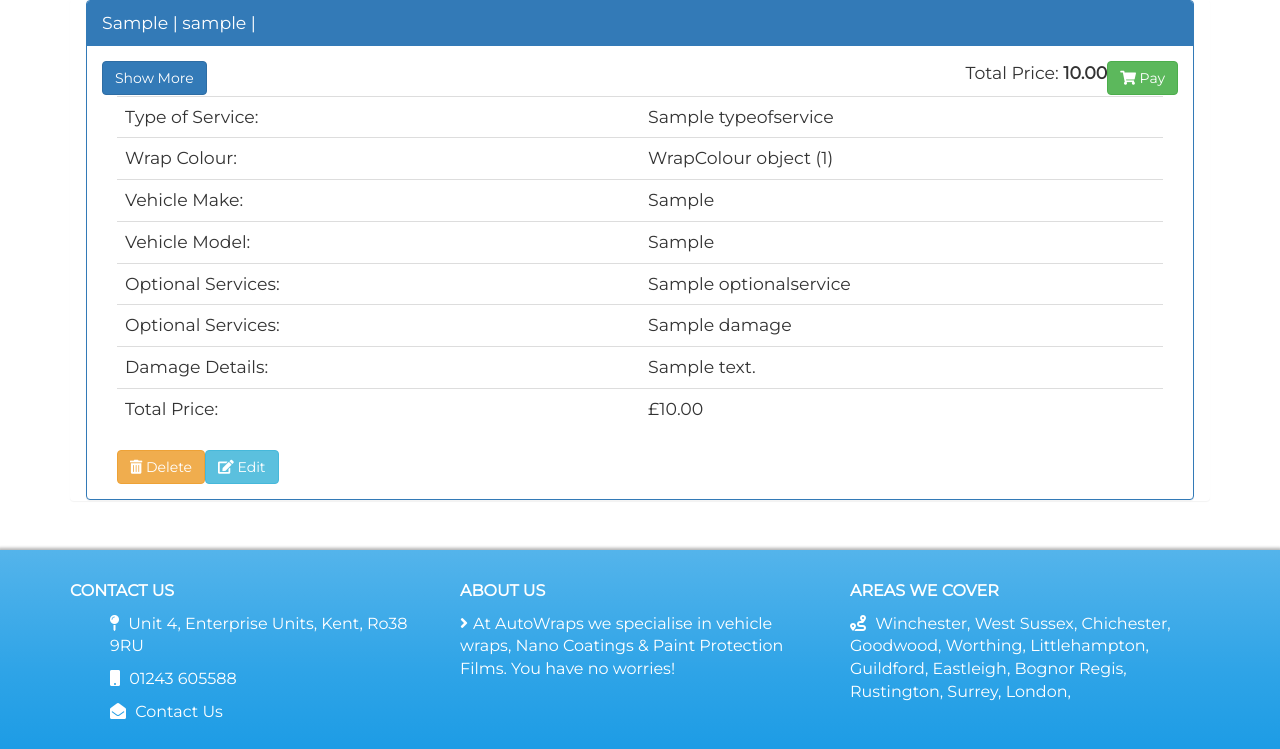
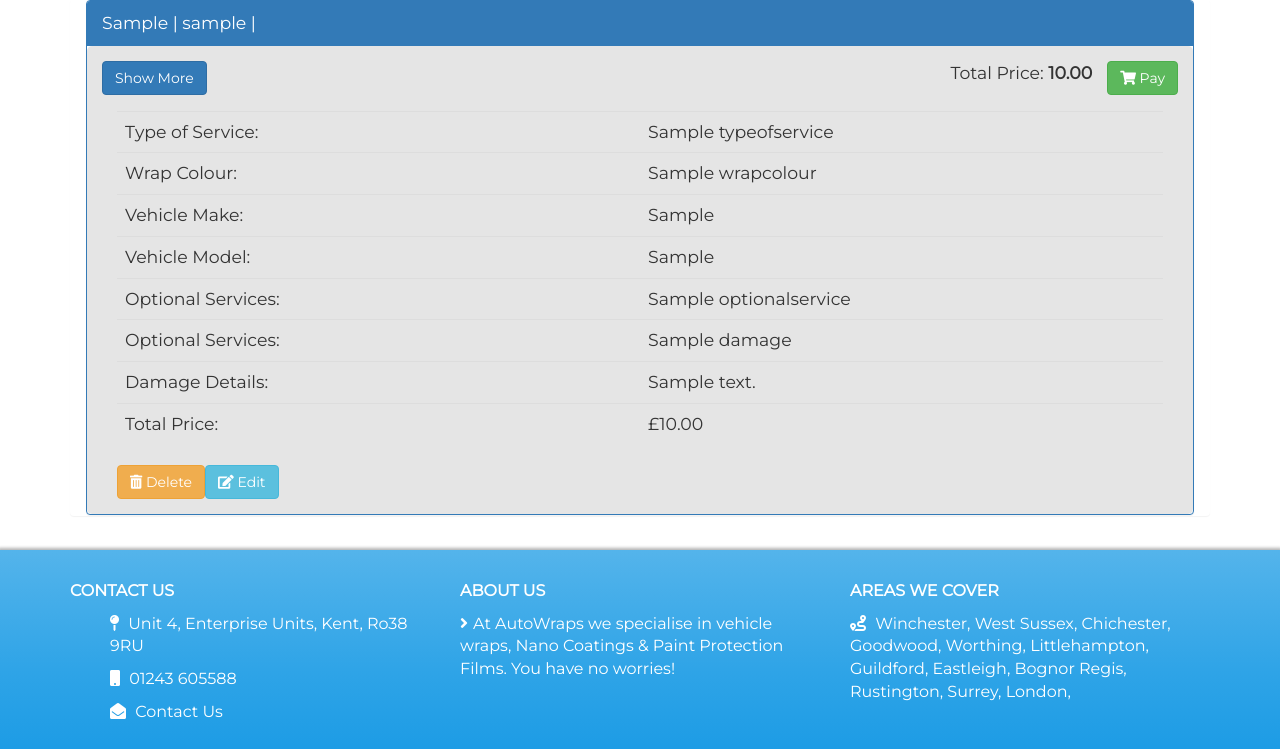
Before and after one commit to 99ron/django_milestone, a Django app: a page that uses templates/base.html in a window 1280 px wide, after a click on "Show More". Shown: the part 51-800 px from the top of the page. Run offline with Django 3.2, Linux system fonts and the light colour scheme; a user stored in the database is signed in; tables that the repository leaves empty hold one stand-in row (values such as "Sample post"); some libraries are stand-ins or nearby versions.

Commit message:
models.py: removed a / between the orderid and username. style: additional styling for the orders page and table on quotes page.

```diff
--- a/products/models.py
+++ b/products/models.py
@@ -2,7 +2,7 @@ from django.db import models
 from django.contrib.auth.models import User
 
 # Generates a unique quote number when the user submits the form.
-# *** Won't go past number 10 ***
+
 def increment_quote_number():
     last_quote = Services.objects.all().order_by('invoice_no').last()
     if not last_quote:
@@ -27,6 +27,9 @@ class WrapColour(models.Model):
     name = models.CharField(max_length=30)
     image = models.ImageField(upload_to='wrap_colour')
     price = models.DecimalField(max_digits=6, decimal_places=2)
+
+    def __str__(self):
+        return str(self.name)
 
 # Table for extra services the company would like to offer.
 class OptionalService(models.Model):
--- a/static/css/custom.css
+++ b/static/css/custom.css
@@ -184,6 +184,7 @@ a:link, a:visited {
 .order-list-table > table {
   border-collapse: collapse;
   table-layout: auto;
+  margin-top: 15px;
 }
 .order-list-table > table td {
   width: 50%;
@@ -259,13 +260,13 @@ ul {
   width: 200px;
 }
 
-.OptionalService, .TypeOfService, .Damage, .Make-Model, .Price {
+.OptionalService, .TypeOfService, .Damage, .Make-Model, .WrapColour, .Price {
   background-color: white;
   border: black solid 2px;
   border-radius: 5px;
   padding: 10px;
 }
-.OptionalService a, .TypeOfService a, .Damage a, .Make-Model a, .Price a {
+.OptionalService a, .TypeOfService a, .Damage a, .Make-Model a, .WrapColour a, .Price a {
   margin: 5px;
 }
 
@@ -291,6 +292,35 @@ ul {
 
 .form-group input[type=checkbox]:checked + .btn-group > label span:last-child {
   display: none;
+}
+
+.quote-radio [type=radio] {
+  position: absolute;
+  opacity: 0;
+  width: 0;
+  height: 0;
+}
+
+.blue-cell-white-text {
+  background: #4bb7ff;
+  color: #ffffff;
+}
+
+.quote-table-image {
+  max-width: 30px;
+  max-height: 30px;
+  border: 2px solid white;
+  padding: 1px;
+  border-radius: 5px;
+}
+
+.order-panel-body {
+  background-color: rgba(0, 0, 0, 0.1);
+  border-radius: 5px;
+}
+
+.order-total-price {
+  margin-right: 15px;
 }
 
 /* ---------------------------------------------------------- Media Queries */
--- a/static/scss/custom.scss
+++ b/static/scss/custom.scss
@@ -5,6 +5,7 @@ $header-text-overlay: #ffffff;
 $secondary-text-colour: #666;
 $third-text-colour: #4bb7ff;
 $footer-text-colour: #ffffff;
+$cell-text-colour: #ffffff;
 $a-link-text-colour: #ffffff;
 $background-colour: #54b4eb;
 $hr-colour: #4bb7ff;
@@ -210,6 +211,7 @@ a:link, a:visited {
 .order-list-table > table {
     border-collapse: collapse;
     table-layout: auto;
+    margin-top: 15px;
 
     td {
     width: 50%;
@@ -293,7 +295,7 @@ ul {
     width: 200px;
 }
 
-.OptionalService, .TypeOfService, .Damage, .Make-Model, .Price {
+.OptionalService, .TypeOfService, .Damage, .Make-Model, .WrapColour, .Price {
     background-color: white;
     border: black solid 2px;
     border-radius: 5px;
@@ -328,6 +330,35 @@ ul {
     display: none;
 }
 
+// Hide radio button on quotes page
+.quote-radio [type=radio] {
+  position: absolute;
+  opacity: 0;
+  width: 0;
+  height: 0;
+}
+
+.blue-cell-white-text {
+   background: #4bb7ff;
+   color: $cell-text-colour;
+}
+
+.quote-table-image {
+    max-width: 30px;
+    max-height: 30px;
+    border: 2px solid white;
+    padding: 1px;
+    border-radius: 5px;
+}
+
+.order-panel-body {
+    background-color: rgba(0,0,0,0.1);
+    border-radius: 5px;
+}
+
+.order-total-price {
+    margin-right: 15px;
+}
 /* ---------------------------------------------------------- Media Queries */
 
 @media only screen and (min-width: 991px) {
```
Also changed, not shown: 1 other file.
